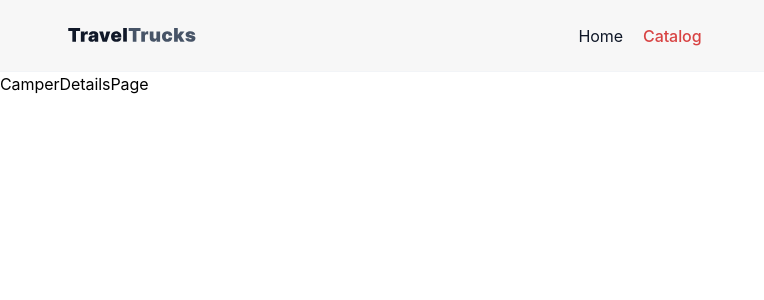
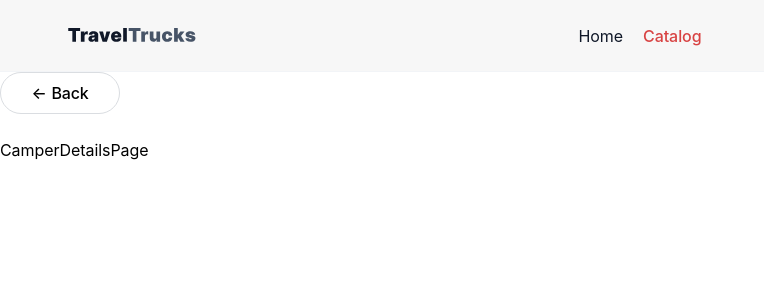
Before and after one commit to MmAaYyAa/campers-app, a React (Vite) app: page /catalog/1 in a window 1280 px wide. Shown: the top 300 px of the page, without its empty margins (0-764 px from the left). Built offline with nearby package versions, Linux system fonts and the light colour scheme.

Commit message:
GoBackButton

```diff
--- a/src/pages/CamperDetailsPage/CamperDetailsPage.jsx
+++ b/src/pages/CamperDetailsPage/CamperDetailsPage.jsx
@@ -1,5 +1,10 @@
+import { LinkBack } from "./CamperDetailsPage.styled"
+
 export default function CamperDetailsPage() {
     return (
+        <>
+        <LinkBack to={'/catalog'}><span>&#8592;</span> Back</LinkBack>
         <div>CamperDetailsPage</div>
+        </>
     )
 }
--- a/src/pages/CamperDetailsPage/CamperDetailsPage.styled.js
+++ b/src/pages/CamperDetailsPage/CamperDetailsPage.styled.js
@@ -1,5 +1,27 @@
-export default function CamperDetailsPage() {
-    return (
-        <div>CamperDetailsPage</div>
-    )
-}
+import { NavLink } from 'react-router-dom';
+import styled from 'styled-components';
+
+export const LinkBack = styled(NavLink)`
+  display: flex;
+  align-items: center;
+  justify-content: center;
+  gap: 5px;
+
+  padding: 8px;
+  margin-bottom: 24px;
+  width: 120px;
+  border: 1px solid var(--gray-light);
+  border-radius: 200px;
+
+  font-weight: 500;
+  font-size: 16px;
+  line-height: 150%;
+  letter-spacing: -0.01em;
+
+  transition: border-color var(--transition);
+  cursor: pointer;
+  &:hover,
+   :focus {
+    border: 1px solid var(--button-hover);
+  }
+`
```
